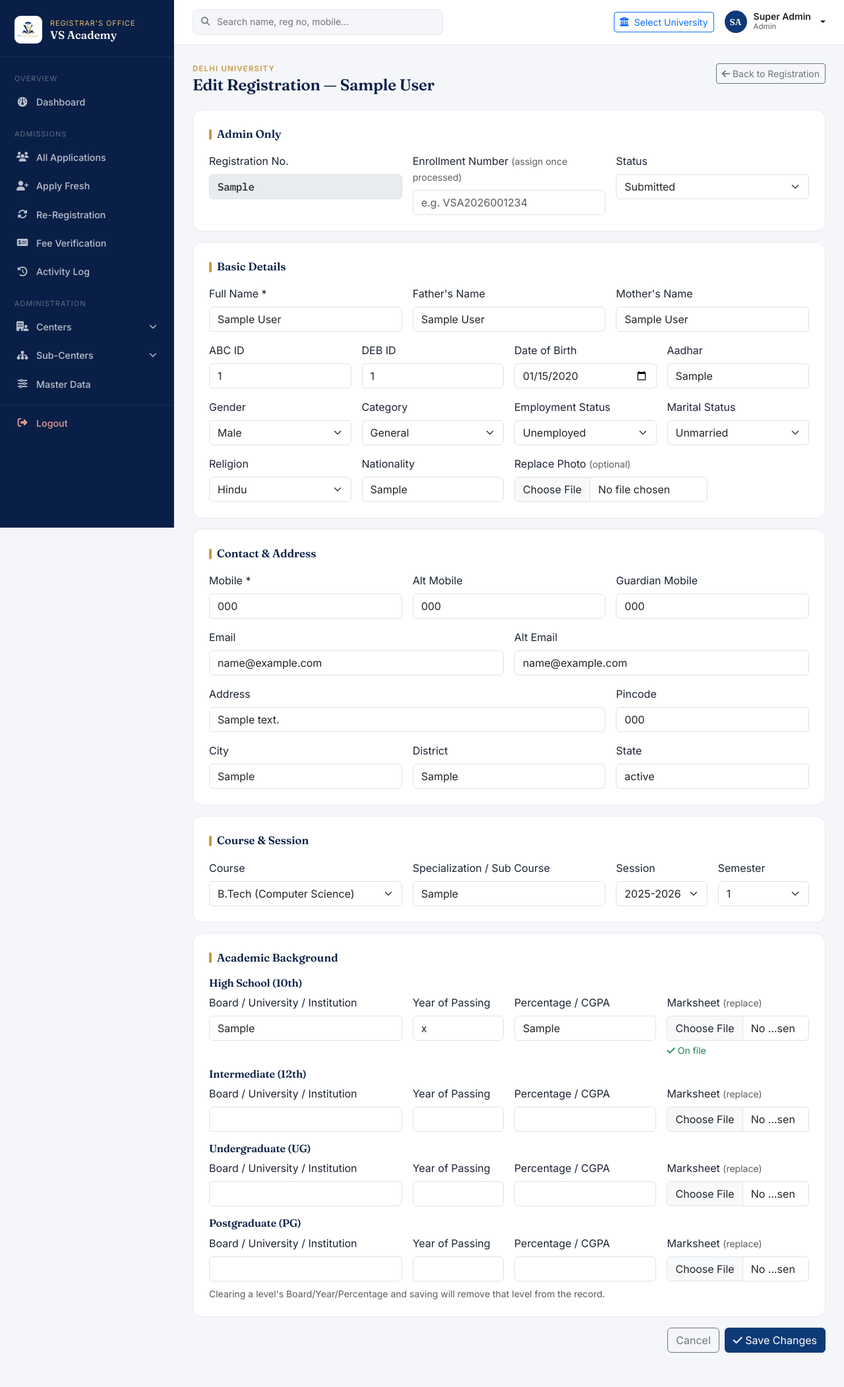
After one commit to Bhuwan9818/student_registration, a PHP site: page /edit_student.php?id=1 in a window 1280 px wide. The commit adds this page. Shown: the whole page at 66% size. Run offline with PHP 8.4, Linux system fonts and the light colour scheme; a user stored in the database is signed in; data comes from the database, SQL or seed files in the repository; tables that the repository leaves empty hold one stand-in row (values such as "Sample post"); data that the repository does not hold is empty; some libraries are stand-ins or nearby versions.

Commit message:
added edit button/feature in the registration forms

```diff
--- /dev/null
+++ b/edit_student.php
@@ -0,0 +1,290 @@
+<?php
+require_once __DIR__ . '/config/config.php';
+requireAdmin();
+
+$id = (int)($_GET['id'] ?? 0);
+$stmt = $pdo->prepare("SELECT s.*, un.name as university_name FROM students s
+                        LEFT JOIN universities un ON un.id = s.university_id
+                        WHERE s.id = ?");
+$stmt->execute([$id]);
+$student = $stmt->fetch();
+
+if (!$student) {
+    flash('error', 'Registration not found.');
+    redirect('admin_students.php');
+}
+
+$academicLevels = academicLevelLabels();
+
+if ($_SERVER['REQUEST_METHOD'] === 'POST') {
+    $fullName = trim($_POST['full_name']);
+    $parts = preg_split('/\s+/', $fullName, 2);
+    $firstName = $parts[0] ?? '';
+    $lastName = $parts[1] ?? '';
+
+    $photoPath = handleUpload('photo', 'photos', ['jpg','jpeg','png']);
+
+    $sql = "UPDATE students SET
+                enrollment_no = ?, status = ?,
+                first_name = ?, last_name = ?, father_name = ?, mother_name = ?, dob = ?, gender = ?, category = ?,
+                employment_status = ?, marital_status = ?, religion = ?, nationality = ?, aadhar_no = ?, abc_id = ?, deb_id = ?,
+                mobile = ?, alt_mobile = ?, email = ?, alt_email = ?, address = ?, city = ?, district = ?, state = ?, pincode = ?, guardian_mobile = ?,
+                course_id = ?, specialization = ?, session_id = ?, semester_no = ?
+                " . ($photoPath ? ", photo_path = ?" : "") . "
+            WHERE id = ?";
+
+    $params = [
+        trim($_POST['enrollment_no']) ?: null, $_POST['status'],
+        $firstName, $lastName, trim($_POST['father_name']), trim($_POST['mother_name']), $_POST['dob'] ?: null, $_POST['gender'], $_POST['category'],
+        $_POST['employment_status'], $_POST['marital_status'], $_POST['religion'], trim($_POST['nationality']), trim($_POST['aadhar_no']), trim($_POST['abc_id']), trim($_POST['deb_id']),
+        trim($_POST['mobile']), trim($_POST['alt_mobile']), trim($_POST['email']), trim($_POST['alt_email']), trim($_POST['address']), trim($_POST['city']), trim($_POST['district']), trim($_POST['state']), trim($_POST['pincode']), trim($_POST['guardian_mobile']),
+        $_POST['course_id'], trim($_POST['specialization']), $_POST['session_id'], (int)$_POST['semester_no']
+    ];
+    if ($photoPath) { $params[] = $photoPath; }
+    $params[] = $id;
+
+    $upd = $pdo->prepare($sql);
+    $upd->execute($params);
+
+    // Update academic history rows
+    foreach ($academicLevels as $levelKey => $levelLabel) {
+        $row = $_POST['academics'][$levelKey] ?? [];
+        $marksheetPath = handleUpload("marksheet_$levelKey", 'marksheets', ['jpg','jpeg','png','pdf']);
+
+        $existing = $pdo->prepare("SELECT id, marksheet_path FROM student_academics WHERE student_id = ? AND level = ?");
+        $existing->execute([$id, $levelKey]);
+        $existingRow = $existing->fetch();
+
+        $hasData = !empty($row['institution_board']) || !empty($row['year_of_passing']) || !empty($row['percentage']);
+        $finalMarksheet = $marksheetPath ?: ($existingRow['marksheet_path'] ?? null);
+
+        if ($existingRow) {
+            if ($hasData) {
+                $u = $pdo->prepare("UPDATE student_academics SET institution_board=?, year_of_passing=?, percentage=?, marksheet_path=? WHERE id = ?");
+                $u->execute([$row['institution_board'] ?? '', $row['year_of_passing'] ?? '', $row['percentage'] ?? '', $finalMarksheet, $existingRow['id']]);
+            } else {
+                $pdo->prepare("DELETE FROM student_academics WHERE id = ?")->execute([$existingRow['id']]);
+            }
+        } elseif ($hasData) {
+            $ins = $pdo->prepare("INSERT INTO student_academics (student_id, level, institution_board, year_of_passing, percentage, marksheet_path) VALUES (?,?,?,?,?,?)");
+            $ins->execute([$id, $levelKey, $row['institution_board'] ?? '', $row['year_of_passing'] ?? '', $row['percentage'] ?? '', $finalMarksheet]);
+        }
+    }
+
+    logActivity($pdo, $_SESSION['user_id'], 'registration', 'Edited registration for ' . $firstName . ' ' . $lastName, $id);
+    flash('success', 'Registration updated successfully.');
+    redirect('student_detail.php?id=' . $id);
+}
+
+$courses = $pdo->prepare("SELECT * FROM courses WHERE university_id = ? ORDER BY name");
+$courses->execute([$student['university_id']]);
+$courses = $courses->fetchAll();
+$sessionsYrs = $pdo->query("SELECT * FROM sessions_years ORDER BY year_label DESC")->fetchAll();
+
+$academicsStmt = $pdo->prepare("SELECT * FROM student_academics WHERE student_id = ?");
+$academicsStmt->execute([$id]);
+$academicsByLevel = [];
+foreach ($academicsStmt->fetchAll() as $a) { $academicsByLevel[$a['level']] = $a; }
+
+$pageTitle = 'Edit Registration - ' . $student['registration_no'];
+require_once __DIR__ . '/includes/header.php';
+?>
+
+<div class="page-header">
+  <div>
+    <span class="eyebrow"><?= e($student['university_name']) ?></span>
+    <h4>Edit Registration — <?= e($student['first_name'] . ' ' . $student['last_name']) ?></h4>
+  </div>
+  <a href="student_detail.php?id=<?= $id ?>" class="btn btn-sm btn-outline-secondary"><i class="fa-solid fa-arrow-left"></i> Back to Registration</a>
+</div>
+
+<form method="POST" enctype="multipart/form-data">
+  <div class="table-card p-4 mb-3">
+    <div class="section-title mb-3">Admin Only</div>
+    <div class="row g-3">
+      <div class="col-md-4">
+        <label class="form-label">Registration No.</label>
+        <input type="text" class="form-control mono" value="<?= e($student['registration_no']) ?>" disabled>
+      </div>
+      <div class="col-md-4">
+        <label class="form-label">Enrollment Number <small class="text-muted">(assign once processed)</small></label>
+        <input type="text" name="enrollment_no" class="form-control" value="<?= e($student['enrollment_no']) ?>" placeholder="e.g. VSA2026001234">
+      </div>
+      <div class="col-md-4">
+        <label class="form-label">Status</label>
+        <select name="status" class="form-select">
+          <option value="submitted" <?= $student['status'] == 'submitted' ? 'selected' : '' ?>>Submitted</option>
+          <option value="approved" <?= $student['status'] == 'approved' ? 'selected' : '' ?>>Approved</option>
+          <option value="rejected" <?= $student['status'] == 'rejected' ? 'selected' : '' ?>>Rejected</option>
+        </select>
+      </div>
+    </div>
+  </div>
+
+  <div class="table-card p-4 mb-3">
+    <div class="section-title mb-3">Basic Details</div>
+    <div class="row g-3">
+      <div class="col-md-4">
+        <label class="form-label">Full Name *</label>
+        <input type="text" name="full_name" class="form-control" value="<?= e($student['first_name'] . ' ' . $student['last_name']) ?>" required>
+      </div>
+      <div class="col-md-4">
+        <label class="form-label">Father's Name</label>
+        <input type="text" name="father_name" class="form-control" value="<?= e($student['father_name']) ?>">
+      </div>
+      <div class="col-md-4">
+        <label class="form-label">Mother's Name</label>
+        <input type="text" name="mother_name" class="form-control" value="<?= e($student['mother_name']) ?>">
+      </div>
+      <div class="col-md-3">
+        <label class="form-label">ABC ID</label>
+        <input type="text" name="abc_id" class="form-control" value="<?= e($student['abc_id']) ?>">
+      </div>
+      <div class="col-md-3">
+        <label class="form-label">DEB ID</label>
+        <input type="text" name="deb_id" class="form-control" value="<?= e($student['deb_id']) ?>">
+      </div>
+      <div class="col-md-3">
+        <label class="form-label">Date of Birth</label>
+        <input type="date" name="dob" class="form-control" value="<?= e($student['dob']) ?>">
+      </div>
+      <div class="col-md-3">
+        <label class="form-label">Aadhar</label>
+        <input type="text" name="aadhar_no" class="form-control" value="<?= e($student['aadhar_no']) ?>">
+      </div>
+      <div class="col-md-3">
+        <label class="form-label">Gender</label>
+        <select name="gender" class="form-select">
+          <?php foreach (['Male','Female','Other'] as $g): ?>
+            <option value="<?= $g ?>" <?= $student['gender'] == $g ? 'selected' : '' ?>><?= $g ?></option>
+          <?php endforeach; ?>
+        </select>
+      </div>
+      <div class="col-md-3">
+        <label class="form-label">Category</label>
+        <select name="category" class="form-select">
+          <?php foreach (['General','OBC','SC','ST','EWS','Other'] as $c): ?>
+            <option value="<?= $c ?>" <?= $student['category'] == $c ? 'selected' : '' ?>><?= $c ?></option>
+          <?php endforeach; ?>
+        </select>
+      </div>
+      <div class="col-md-3">
+        <label class="form-label">Employment Status</label>
+        <select name="employment_status" class="form-select">
+          <?php foreach (['Unemployed','Employed','Self-Employed','Student'] as $es): ?>
+            <option value="<?= $es ?>" <?= $student['employment_status'] == $es ? 'selected' : '' ?>><?= $es ?></option>
+          <?php endforeach; ?>
+        </select>
+      </div>
+      <div class="col-md-3">
+        <label class="form-label">Marital Status</label>
+        <select name="marital_status" class="form-select">
+          <?php foreach (['Unmarried','Married'] as $ms): ?>
+            <option value="<?= $ms ?>" <?= $student['marital_status'] == $ms ? 'selected' : '' ?>><?= $ms ?></option>
+          <?php endforeach; ?>
+        </select>
+      </div>
+      <div class="col-md-3">
+        <label class="form-label">Religion</label>
+        <select name="religion" class="form-select">
+          <?php foreach (['Hindu','Muslim','Christian','Sikh','Buddhist','Jain','Other'] as $r): ?>
+            <option value="<?= $r ?>" <?= $student['religion'] == $r ? 'selected' : '' ?>><?= $r ?></option>
+          <?php endforeach; ?>
+        </select>
+      </div>
+      <div class="col-md-3">
+        <label class="form-label">Nationality</label>
+        <input type="text" name="nationality" class="form-control" value="<?= e($student['nationality']) ?>">
+      </div>
+      <div class="col-md-4">
+        <label class="form-label">Replace Photo <small class="text-muted">(optional)</small></label>
+        <input type="file" name="photo" class="form-control" accept=".jpg,.jpeg,.png">
+      </div>
+    </div>
+  </div>
+
+  <div class="table-card p-4 mb-3">
+    <div class="section-title mb-3">Contact & Address</div>
+    <div class="row g-3">
+      <div class="col-md-4"><label class="form-label">Mobile *</label><input type="text" name="mobile" class="form-control" value="<?= e($student['mobile']) ?>" required></div>
+      <div class="col-md-4"><label class="form-label">Alt Mobile</label><input type="text" name="alt_mobile" class="form-control" value="<?= e($student['alt_mobile']) ?>"></div>
+      <div class="col-md-4"><label class="form-label">Guardian Mobile</label><input type="text" name="guardian_mobile" class="form-control" value="<?= e($student['guardian_mobile']) ?>"></div>
+      <div class="col-md-6"><label class="form-label">Email</label><input type="email" name="email" class="form-control" value="<?= e($student['email']) ?>"></div>
+      <div class="col-md-6"><label class="form-label">Alt Email</label><input type="email" name="alt_email" class="form-control" value="<?= e($student['alt_email']) ?>"></div>
+      <div class="col-md-8"><label class="form-label">Address</label><input type="text" name="address" class="form-control" value="<?= e($student['address']) ?>"></div>
+      <div class="col-md-4"><label class="form-label">Pincode</label><input type="text" name="pincode" class="form-control" value="<?= e($student['pincode']) ?>"></div>
+      <div class="col-md-4"><label class="form-label">City</label><input type="text" name="city" class="form-control" value="<?= e($student['city']) ?>"></div>
+      <div class="col-md-4"><label class="form-label">District</label><input type="text" name="district" class="form-control" value="<?= e($student['district']) ?>"></div>
+      <div class="col-md-4"><label class="form-label">State</label><input type="text" name="state" class="form-control" value="<?= e($student['state']) ?>"></div>
+    </div>
+  </div>
+
+  <div class="table-card p-4 mb-3">
+    <div class="section-title mb-3">Course & Session</div>
+    <div class="row g-3">
+      <div class="col-md-4">
+        <label class="form-label">Course</label>
+        <select name="course_id" class="form-select">
+          <?php foreach ($courses as $c): ?>
+            <option value="<?= $c['id'] ?>" <?= $student['course_id'] == $c['id'] ? 'selected' : '' ?>><?= e($c['name']) ?></option>
+          <?php endforeach; ?>
+        </select>
+      </div>
+      <div class="col-md-4">
+        <label class="form-label">Specialization / Sub Course</label>
+        <input type="text" name="specialization" class="form-control" value="<?= e($student['specialization']) ?>">
+      </div>
+      <div class="col-md-2">
+        <label class="form-label">Session</label>
+        <select name="session_id" class="form-select">
+          <?php foreach ($sessionsYrs as $sy): ?>
+            <option value="<?= $sy['id'] ?>" <?= $student['session_id'] == $sy['id'] ? 'selected' : '' ?>><?= e($sy['year_label']) ?></option>
+          <?php endforeach; ?>
+        </select>
+      </div>
+      <div class="col-md-2">
+        <label class="form-label">Semester</label>
+        <select name="semester_no" class="form-select">
+          <?php for ($i = 1; $i <= 12; $i++): ?>
+            <option value="<?= $i ?>" <?= $student['semester_no'] == $i ? 'selected' : '' ?>><?= $i ?></option>
+          <?php endfor; ?>
+        </select>
+      </div>
+    </div>
+  </div>
+
+  <div class="table-card p-4 mb-3">
+    <div class="section-title mb-3">Academic Background</div>
+    <?php foreach ($academicLevels as $levelKey => $levelLabel): ?>
+      <?php $row = $academicsByLevel[$levelKey] ?? []; ?>
+      <h6 class="mt-3 mb-2"><?= e($levelLabel) ?></h6>
+      <div class="row g-3">
+        <div class="col-md-4">
+          <label class="form-label">Board / University / Institution</label>
+          <input type="text" name="academics[<?= $levelKey ?>][institution_board]" class="form-control" value="<?= e($row['institution_board'] ?? '') ?>">
+        </div>
+        <div class="col-md-2">
+          <label class="form-label">Year of Passing</label>
+          <input type="text" name="academics[<?= $levelKey ?>][year_of_passing]" class="form-control" value="<?= e($row['year_of_passing'] ?? '') ?>">
+        </div>
+        <div class="col-md-3">
+          <label class="form-label">Percentage / CGPA</label>
+          <input type="text" name="academics[<?= $levelKey ?>][percentage]" class="form-control" value="<?= e($row['percentage'] ?? '') ?>">
+        </div>
+        <div class="col-md-3">
+          <label class="form-label">Marksheet <small class="text-muted">(replace)</small></label>
+          <input type="file" name="marksheet_<?= $levelKey ?>" class="form-control" accept=".jpg,.jpeg,.png,.pdf">
+          <?php if (!empty($row['marksheet_path'])): ?><div class="small text-success mt-1"><i class="fa-solid fa-check"></i> On file</div><?php endif; ?>
+        </div>
+      </div>
+    <?php endforeach; ?>
+    <p class="text-muted small mt-2 mb-0">Clearing a level's Board/Year/Percentage and saving will remove that level from the record.</p>
+  </div>
+
+  <div class="d-flex justify-content-end gap-2 mb-4">
+    <a href="student_detail.php?id=<?= $id ?>" class="btn btn-outline-secondary">Cancel</a>
+    <button type="submit" class="btn btn-primary"><i class="fa-solid fa-check"></i> Save Changes</button>
+  </div>
+</form>
+
+<?php require_once __DIR__ . '/includes/footer.php'; ?>
--- a/student_detail.php
+++ b/student_detail.php
@@ -88,6 +88,7 @@ require_once __DIR__ . '/includes/header.php';
   <div class="d-flex gap-2">
     <a href="print_slip.php?id=<?= $student['id'] ?>" target="_blank" class="btn btn-sm btn-outline-secondary"><i class="fa-solid fa-print"></i> Print Slip</a>
     <?php if (isAdmin()): ?>
+      <a href="edit_student.php?id=<?= $student['id'] ?>" class="btn btn-sm btn-outline-primary"><i class="fa-solid fa-pen"></i> Edit</a>
       <button type="button" class="btn btn-sm btn-outline-danger" data-bs-toggle="modal" data-bs-target="#deleteModal"><i class="fa-solid fa-trash"></i> Delete</button>
     <?php endif; ?>
     <a href="<?= isAdmin() ? 'admin_students.php' : 'my_students.php' ?>" class="btn btn-sm btn-outline-secondary">
@@ -104,6 +105,9 @@ require_once __DIR__ . '/includes/header.php';
           <h5 class="mb-0"><?= e($student['first_name'] . ' ' . $student['last_name']) ?></h5>
           <span class="reg-no"><?= e($student['registration_no']) ?></span>
           <span class="badge bg-<?= $student['registration_type'] == 'fresh' ? 'primary' : 'info' ?> ms-1"><?= $student['registration_type'] == 'fresh' ? 'Fresh' : 'Re-Registration' ?></span>
+          <?php if ($student['enrollment_no']): ?>
+            <div class="small text-muted mt-1">Enrollment No: <span class="reg-no"><?= e($student['enrollment_no']) ?></span></div>
+          <?php endif; ?>
         </div>
         <?= statusBadge($student['status']) ?>
       </div>
--- a/templates/print_forms/default.php
+++ b/templates/print_forms/default.php
@@ -34,6 +34,7 @@
     </div>
     <div class="ms-auto text-end">
       <div class="mono" style="font-size:1rem;"><?= e($student['registration_no']) ?></div>
+      <?php if ($student['enrollment_no']): ?><div class="mono" style="font-size:.82rem; opacity:.85;">Enrollment: <?= e($student['enrollment_no']) ?></div><?php endif; ?>
       <div style="font-size:.72rem; opacity:.7;">Issued <?= date('d M Y') ?></div>
     </div>
   </div>
--- a/templates/print_forms/sgvu.php
+++ b/templates/print_forms/sgvu.php
@@ -15,7 +15,7 @@ $check = function ($condition) { return $condition ? '&#10003;' : ''; };
 <div class="ov-wrap">
   <img class="bg" src="<?= BASE_URL ?>/assets/print_forms/sgvu.jpg" alt="Suresh Gyan Vihar University Form">
 
-  <div class="ov" style="left:33%; top:13.9%; letter-spacing:1px;"><?= e($student['registration_no']) ?></div>
+  <div class="ov" style="left:33%; top:13.9%; letter-spacing:1px;"><?= e($student['enrollment_no'] ?? '') ?></div>
   <div class="ov" style="left:46%; top:18.3%;"><?= e($student['course_name']) ?></div>
   <div class="ov" style="left:23%; top:19.9%;"><?= e($student['specialization'] ?: '-') ?></div>
 
--- a/templates/print_forms/svsu.php
+++ b/templates/print_forms/svsu.php
@@ -18,6 +18,7 @@ $check = function ($condition) { return $condition ? '&#10003;' : ''; };
   <img class="bg" src="<?= BASE_URL ?>/assets/print_forms/svsu_p1.jpg" alt="SVSU Form Page 1">
 
   <div class="ov" style="left:22%; top:10%;"><?= e($student['registration_no']) ?></div>
+  <div class="ov" style="left:37%; top:26.8%; letter-spacing:2px;"><?= e($student['enrollment_no'] ?? '') ?></div>
   <div class="ov" style="left:37%; top:30.5%;"><?= e($student['course_name']) ?><?= $student['specialization'] ? ' — ' . e($student['specialization']) : '' ?></div>
 
   <div class="ov" style="left:8%; top:35.8%; text-transform:uppercase;"><?= e($student['first_name'] . ' ' . $student['last_name']) ?></div>
```
Also changed, not shown: admin_students.php (+6 -4 lines).
